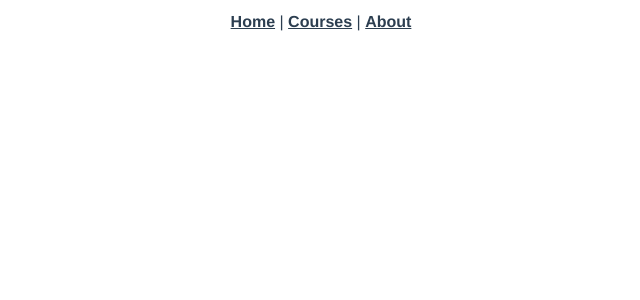
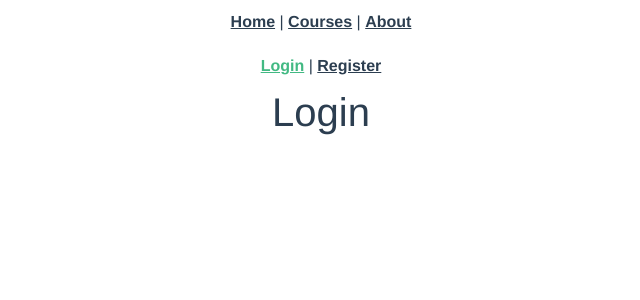
Before and after one commit to cigotete/laravel-vue-study, a Vue app: page /login in a window 1280 px wide. Shown: the top 300 px of the page, without its empty margins (319-959 px from the left). Built offline with nearby package versions, Linux system fonts and the light colour scheme.

Commit message:
Added Login and Register components and routes related.

```diff
--- a/src/App.vue
+++ b/src/App.vue
@@ -7,6 +7,13 @@ import CoursesList from './views/courses/CoursesList.vue';
       <router-link to="/">Home</router-link> |
       <router-link :to="{name: 'coursesList'}">Courses</router-link> |
       <router-link to="/about">About</router-link>
+    </nav>
+  </div>
+
+  <div>
+    <nav class="navigation">
+      <router-link :to="{name: 'login'}">Login</router-link> |
+      <router-link :to="{name: 'register'}">Register</router-link>
     </nav>
   </div>
   <router-view/>
--- a/src/router/index.js
+++ b/src/router/index.js
@@ -4,6 +4,8 @@ import CoursesListView from '../views/courses/CoursesList.vue'
 import CourseDetailsView from '../views/courses/CourseDetails.vue'
 import CourseCreateView from '../views/courses/CourseCreate.vue'
 import CourseEditView from '../views/courses/CourseEdit.vue'
+import LoginView from '../views/auth/LoginView.vue'
+import RegisterView from '../views/auth/RegisterView.vue'
 
 const routes = [
   {
@@ -38,6 +40,16 @@ const routes = [
     // this generates a separate chunk (about.[hash].js) for this route
     // which is lazy-loaded when the route is visited.
     component: () => import(/* webpackChunkName: "about" */ '../views/AboutView.vue')
+  },
+  {
+    path: '/login',
+    name: 'login',
+    component: LoginView
+  },
+  {
+    path: '/register',
+    name: 'register',
+    component: RegisterView
   }
 ]
 
--- /dev/null
+++ b/src/views/auth/LoginView.vue
@@ -0,0 +1,13 @@
+<template>
+  <h1>Login</h1>
+</template>
+
+<script>
+export default {
+
+}
+</script>
+
+<style scoped>
+
+</style>
--- /dev/null
+++ b/src/views/auth/RegisterView.vue
@@ -0,0 +1,13 @@
+<template>
+  <h1>Register</h1>
+</template>
+
+<script>
+export default {
+
+}
+</script>
+
+<style scoped>
+
+</style>
```
